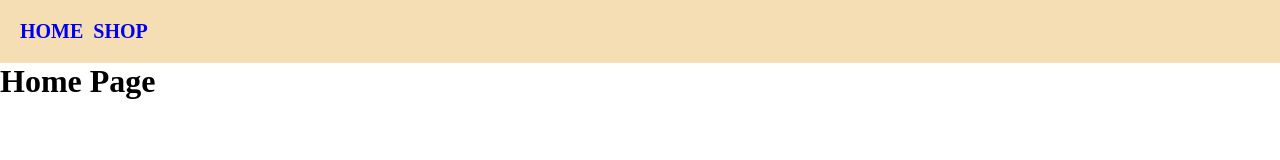
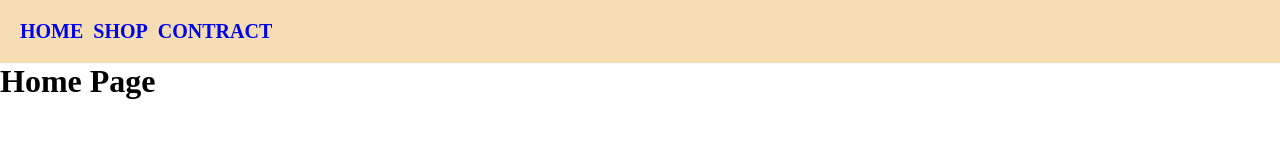
Before and after one commit to FlaxiGG/010_TestDesktop, a plain HTML site: page index.html in a window 1280 px wide. Drawn offline with Linux system fonts and the light colour scheme.

Commit message:
เพิ่ม Contract li

```diff
--- a/index.html
+++ b/index.html
@@ -22,6 +22,9 @@
                 <li>
                     <a href="shop.html">Shop</a>
                 </li>
+                <li>
+                    <a href="contract.html">Contract</a>
+                </li>
             </ul>
         </nav>
 
```
Also changed, not shown: shop.html (+3 -0 lines).
